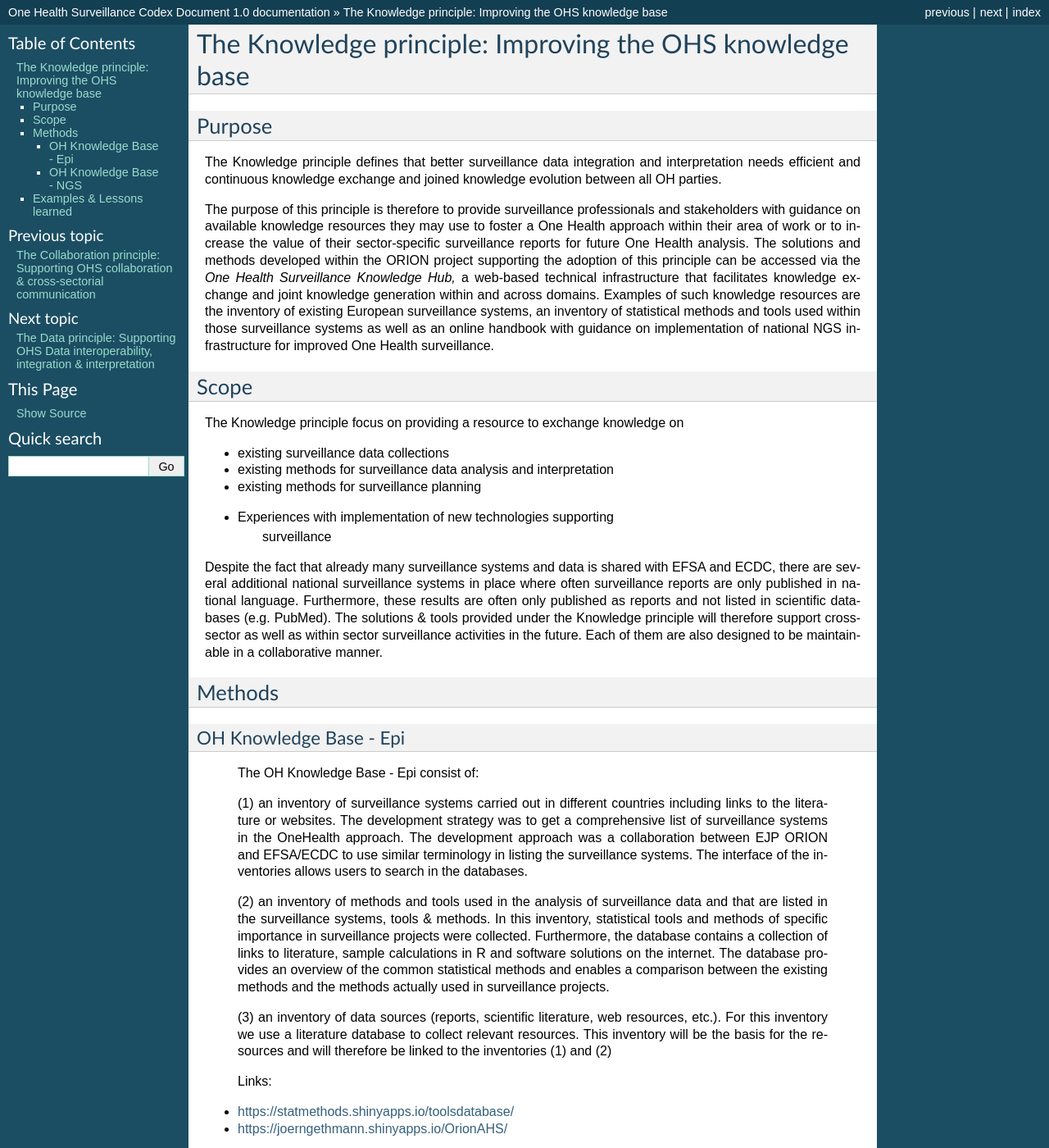
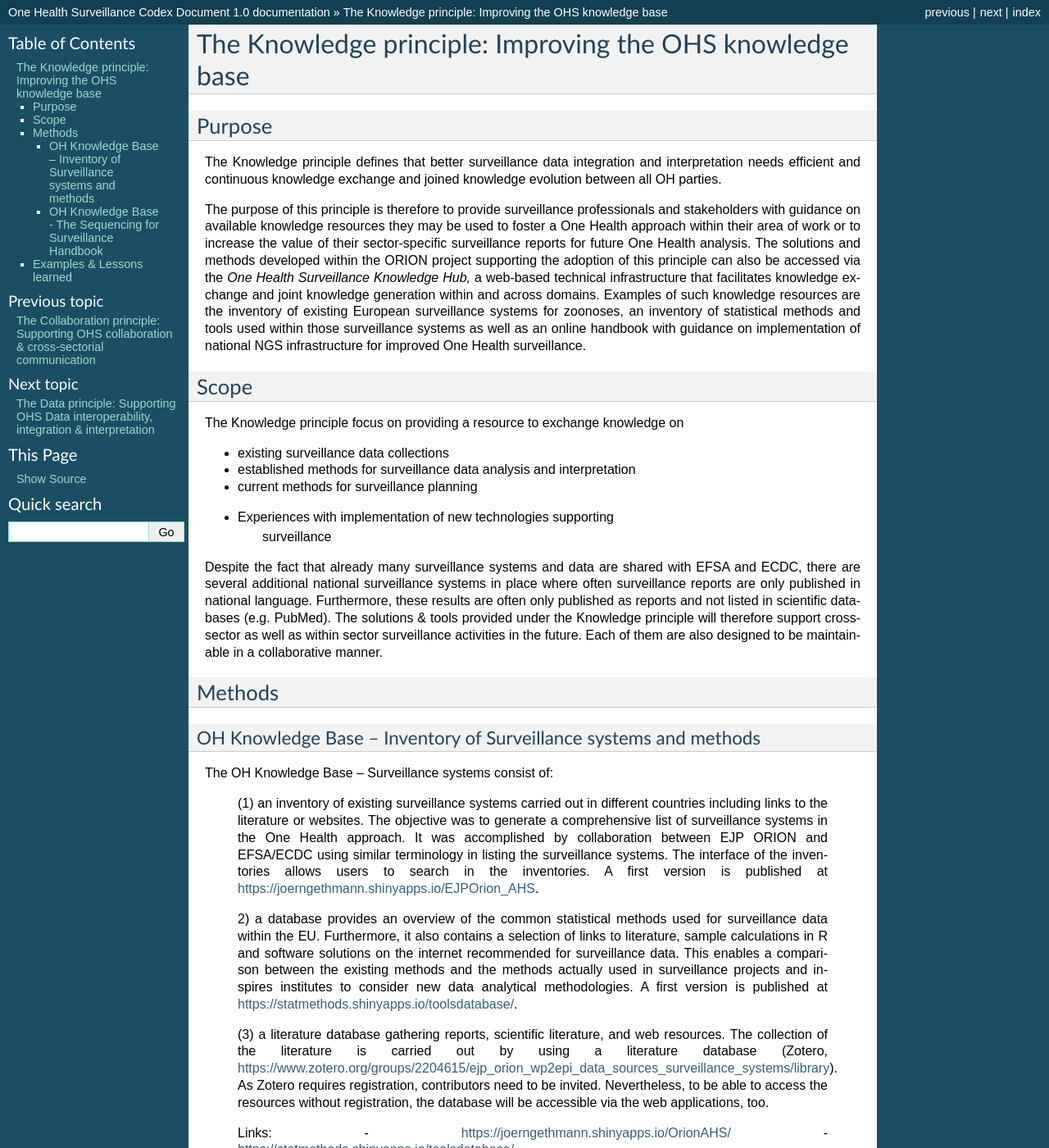
Before and after one commit to EJP-ORION/OH-Surveillance-Codex, a Sphinx documentation site: the page built from docs/3-knowledge-principle.rst, in a window 1280 px wide and 1400 px high. Shown: the whole window at 82% size. Built offline with Sphinx 7.4.7, drawn with Linux system fonts in a browser that asks for light colours; some of the changed text lies outside the part shown.

Commit message:
Update May2020

```diff
--- a/docs/3-knowledge-principle.rst
+++ b/docs/3-knowledge-principle.rst
@@ -13,18 +13,18 @@ exchange and joined knowledge evolution between all OH parties.
 
 The purpose of this principle is therefore to provide surveillance
 professionals and stakeholders with guidance on available knowledge
-resources they may use to foster a One Health approach within their area
-of work or to increase the value of their sector-specific surveillance
-reports for future One Health analysis. The solutions and methods
-developed within the ORION project supporting the adoption of this
-principle can be accessed via the *One Health Surveillance Knowledge
-Hub,* a web-based technical infrastructure that facilitates knowledge
-exchange and joint knowledge generation within and across domains.
-Examples of such knowledge resources are the inventory of existing
-European surveillance systems, an inventory of statistical methods and
-tools used within those surveillance systems as well as an online
-handbook with guidance on implementation of national NGS infrastructure
-for improved One Health surveillance.
+resources they may be used to foster a One Health approach within their
+area of work or to increase the value of their sector-specific
+surveillance reports for future One Health analysis. The solutions and
+methods developed within the ORION project supporting the adoption of
+this principle can also be accessed via the *One Health Surveillance
+Knowledge Hub,* a web-based technical infrastructure that facilitates
+knowledge exchange and joint knowledge generation within and across
+domains. Examples of such knowledge resources are the inventory of
+existing European surveillance systems for zoonoses, an inventory of
+statistical methods and tools used within those surveillance systems as
+well as an online handbook with guidance on implementation of national
+NGS infrastructure for improved One Health surveillance.
 
 
 Scope
@@ -35,14 +35,14 @@ knowledge on
 
 -  existing surveillance data collections
 
--  existing methods for surveillance data analysis and interpretation
+-  established methods for surveillance data analysis and interpretation
 
--  existing methods for surveillance planning
+-  current methods for surveillance planning
 
 -  Experiences with implementation of new technologies supporting
       surveillance
 
-Despite the fact that already many surveillance systems and data is
+Despite the fact that already many surveillance systems and data are
 shared with EFSA and ECDC, there are several additional national
 surveillance systems in place where often surveillance reports are only
 published in national language. Furthermore, these results are often
@@ -53,53 +53,61 @@ surveillance activities in the future. Each of them are also designed to
 be maintainable in a collaborative manner.
 
 
+
 Methods
 -------
 
-OH Knowledge Base - Epi
+OH Knowledge Base – Inventory of Surveillance systems and methods
 '''''''''''''''''''''''
 
-   The OH Knowledge Base - Epi consist of:
+The OH Knowledge Base – Surveillance systems consist of:
 
-   (1) an inventory of surveillance systems carried out in different
-   countries including links to the literature or websites. The
-   development strategy was to get a comprehensive list of surveillance
-   systems in the OneHealth approach. The development approach was a
-   collaboration between EJP ORION and EFSA/ECDC to use similar
+   (1) an inventory of existing surveillance systems carried out in
+   different countries including links to the literature or websites.
+   The objective was to generate a comprehensive list of surveillance
+   systems in the One Health approach. It was accomplished by
+   collaboration between EJP ORION and EFSA/ECDC using similar
    terminology in listing the surveillance systems. The interface of the
-   inventories allows users to search in the databases.
+   inventories allows users to search in the inventories. A first
+   version is published at
+   https://joerngethmann.shinyapps.io/EJPOrion_AHS.
 
-   (2) an inventory of methods and tools used in the analysis of
-   surveillance data and that are listed in the surveillance systems,
-   tools & methods. In this inventory, statistical tools and methods of
-   specific importance in surveillance projects were collected.
-   Furthermore, the database contains a collection of links to
-   literature, sample calculations in R and software solutions on the
-   internet. The database provides an overview of the common statistical
-   methods and enables a comparison between the existing methods and the
-   methods actually used in surveillance projects.
+   2) a database provides an overview of the common statistical methods
+   used for surveillance data within the EU. Furthermore, it also
+   contains a selection of links to literature, sample calculations in R
+   and software solutions on the internet recommended for surveillance
+   data. This enables a comparison between the existing methods and the
+   methods actually used in surveillance projects and inspires
+   institutes to consider new data analytical methodologies. A first
+   version is published at
+   https://statmethods.shinyapps.io/toolsdatabase/.
 
-   (3) an inventory of data sources (reports, scientific literature, web
-   resources, etc.). For this inventory we use a literature database to
-   collect relevant resources. This inventory will be the basis for the
-   resources and will therefore be linked to the inventories (1) and (2)
+   (3) a literature database gathering reports, scientific literature,
+   and web resources. The collection of the literature is carried out by
+   using a literature database (Zotero,
+   https://www.zotero.org/groups/2204615/ejp_orion_wp2epi_data_sources_surveillance_systems/library).
+   As Zotero requires registration, contributors need to be invited.
+   Nevertheless, to be able to access the resources without
+   registration, the database will be accessible via the web
+   applications, too.
 
    Links:
+   - https://joerngethmann.shinyapps.io/OrionAHS/
+   - https://statmethods.shinyapps.io/toolsdatabase/
 
-- https://statmethods.shinyapps.io/toolsdatabase/
-- https://joerngethmann.shinyapps.io/OrionAHS/
 
-OH Knowledge Base - NGS
-'''''''''''''''''''''''
+OH Knowledge Base - The Sequencing for Surveillance Handbook
+''''''''''''''''''''''''''''''''''''''''''''''''''''''''''''
 
-   The OH Knowledge Base - NGS is a web-based handbook that will contain
-   best practice advice and hands on experience of how to set up and use
-   sequencing for surveillance. The handbook currently consists of the
+   The Sequencing for Surveillance (SfS) Handbook is a web-based
+   resource that will contain best practice advice and hands on
+   experience of how to set up and use sequencing for surveillance in a
+   OH-supporting manner . The handbook currently consists of the
    following sections:
 
 -  public guidance documents from institutions such as EFSA and ECDC
 
--  infrastructure solutions for sequencing and analysis
+-  descriptions of infrastructure solutions for sequencing and analysis
 
 -  review of bioinformatics tools and pipelines used for analyzing and
       typing foodborne pathogens
```
Also changed, not shown: other parts of docs/3-knowledge-principle.rst (+2 -2 lines).
